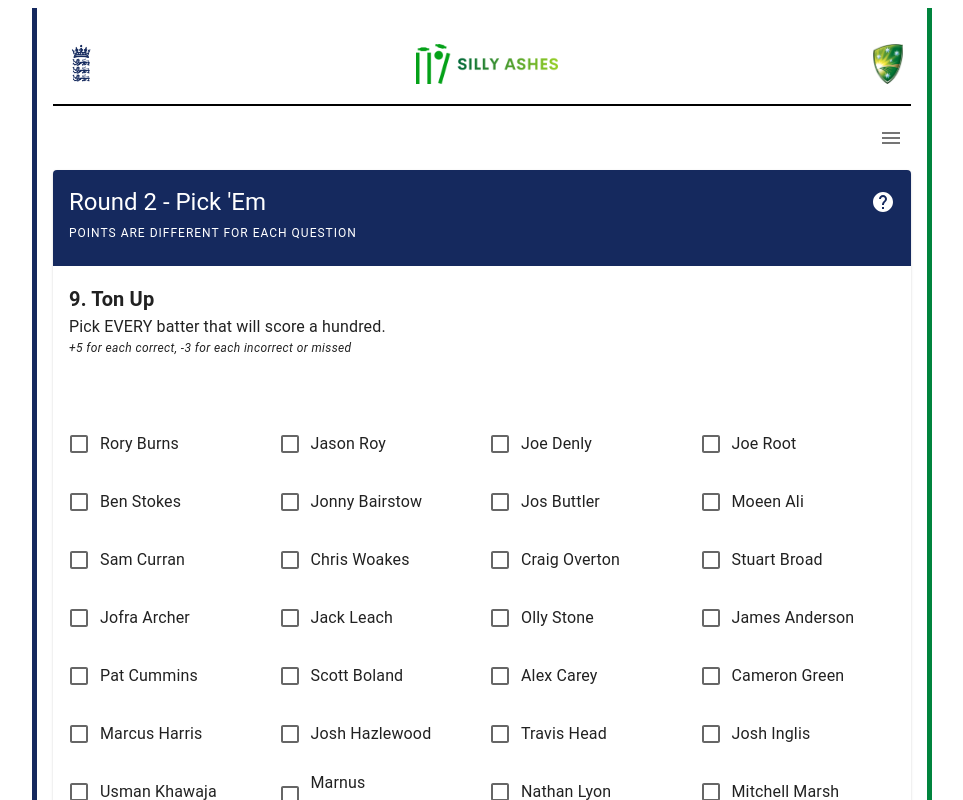
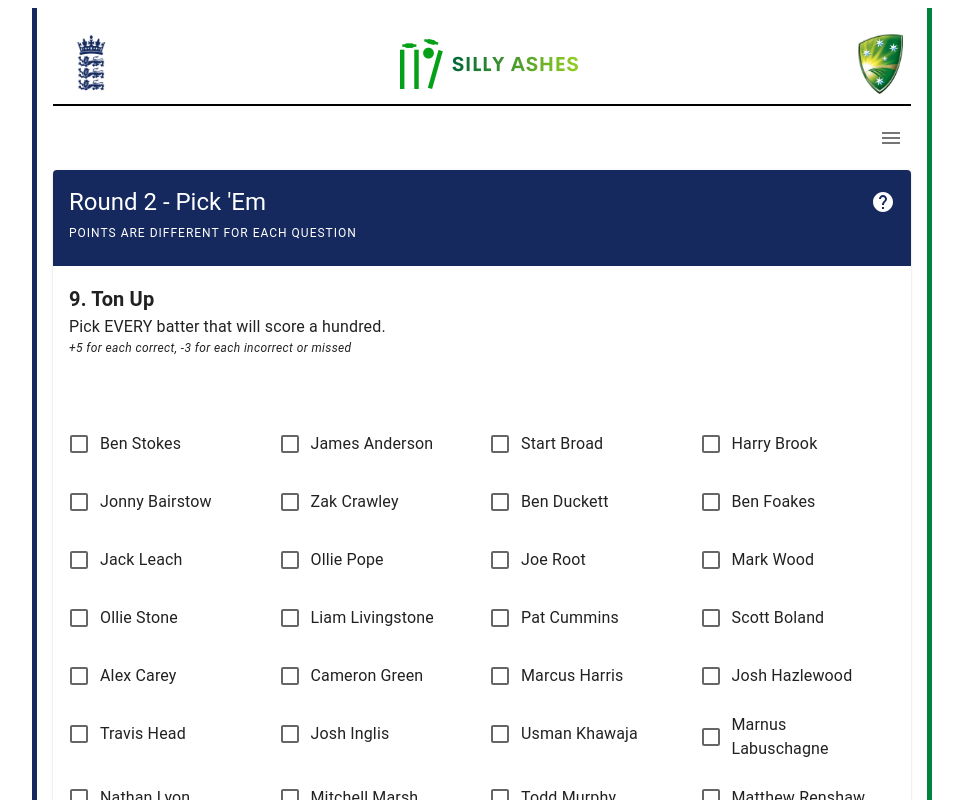
Before and after one commit to mdnrosen/sillyashes, a React (Create React App) app: page /pick in a window 1280 px wide. Shown: the top 800 px of the page, without its empty margins (158-1121 px from the left). Built offline with nearby package versions, Linux system fonts and the light colour scheme.

Commit message:
updated englands squad, still stuck on the 5fer emptying its own state bug

```diff
--- a/src/App.js
+++ b/src/App.js
@@ -49,10 +49,10 @@
     <ThemeProvider theme={theme}>
       <Container maxWidth="md" sx={{ m:1, mx: 'auto',  p: { sx: 1, sm: 2 }, borderRight: 5, borderRightColor: '#00843D', borderLeft: 5, borderLeftColor: '#15295e' }}>
         <Toolbar sx={{ borderBottom: '2px solid black',justifyContent: 'space-between', p: { xs: 1, sm: 1 }}} >
-          <Box component="img" src={Logo_ECB} height={40} />
-          <Box component="img" src={Logo} height={40} />
+          <Box component="img" src={Logo_ECB} height={60} />
+          <Box component="img" src={Logo} height={50} />
           {/* <Box component="img" src={Logo_Ashes} height={50} /> */}
-          <Box component="img" src={Logo_CA} height={40} />
+          <Box component="img" src={Logo_CA} height={60} />
           {/* <Typography variant="h5">Silly Ashes</Typography> */}
 
         </Toolbar>
--- a/src/components/FiveWickets.js
+++ b/src/components/FiveWickets.js
@@ -52,7 +52,7 @@
 
                 </Toolbar>
                 <Grid container spacing={2}>
-                    {bowlers.reverse().map((p, i) =>
+                    {bowlers.map((p, i) =>
                         <Grid item xs={12} sm={6} md={4} lg={3} key={i}>
                             <FormGroup
                                 onChange={handleChange}
--- a/src/components/FullStraight.js
+++ b/src/components/FullStraight.js
@@ -1,7 +1,6 @@
 import React, { useState, useEffect, useContext } from 'react'
 import players from '../players.json'
-import { Box, Divider, FormControl, InputLabel, Select, MenuItem, Grid, Typography } from '@mui/material'
-
+import { Box, FormControl, InputLabel, Select, MenuItem, Grid, Typography } from '@mui/material'
 import { GuessContext } from '../App'
 
 const FullStraight = ({ handlePickem, question }) => {
--- a/src/components/Hundreds.js
+++ b/src/components/Hundreds.js
@@ -42,7 +42,7 @@
                     <FormControlLabel
                         control={
                             <Checkbox
-                                checked={guesses['tons'].includes(name)}
+                                checked={selected.includes(name)}
                                 value={name}
                             />
                         }
--- a/src/components/PickEm.js
+++ b/src/components/PickEm.js
@@ -1,4 +1,4 @@
-import React, { useState, useContext, useCallback } from 'react'
+import React, { useState, useContext } from 'react'
 import { useNavigate } from 'react-router-dom'
 import { Box, Button, Card, CardActions, CardContent, CardHeader, Divider, Grid, IconButton, Typography } from '@mui/material'
 import { Help } from '@mui/icons-material'
@@ -25,6 +25,8 @@
 
 
     const handlePickem = (selected, questionName) => {
+        console.log('Selected ->', selected)
+        console.log('questionName ->', questionName)
         setGuesses({...guesses, [questionName]: selected })
     }
 
--- a/src/components/Quack.js
+++ b/src/components/Quack.js
@@ -71,8 +71,8 @@
                                     control={
                                         <Checkbox
                                             value={p.name}
+                                            checked={selected.includes(p.name)}
                                             disabled={isDisabled(p.name)}
-                                            checked={selected.includes(p.name)}
                                         />
                                     }
                                     label={p.name}
--- a/src/components/Summaries/Checkbox_Summary.js
+++ b/src/components/Summaries/Checkbox_Summary.js
@@ -20,7 +20,7 @@
             const result = questionAnswered(q, guesses)
             if (!result) setComplete(false)
         })
-    },[guesses, questions])
+    },[])
 
     const renderChosen = (q) => {
         // these are an object so need to be handled separately
--- a/src/helpers.js
+++ b/src/helpers.js
@@ -11,9 +11,6 @@
 }
 
 
-
-
-
 exports.questionAnswered = (question, guesses) => {
     if (question.name === 'bigHitters' || question.name === 'fullStraight') {
         const answers = Object.values(guesses[question.name])
--- a/src/players.json
+++ b/src/players.json
@@ -1,21 +1,63 @@
 [
     {
         "team" : "England",
-        "name" : "Rory Burns",
+        "name" : "Ben Stokes",
+        "batter" : true,
+        "bowler" : true
+    },
+    {
+        "team" : "England",
+        "name" : "James Anderson",
+        "batter" : false,
+        "bowler" : true
+    },
+    {
+        "team" : "England",
+        "name" : "Start Broad",
+        "batter" : false,
+        "bowler" : true
+    },
+    {
+        "team" : "England",
+        "name" : "Harry Brook",
         "batter" : true,
         "bowler" : false
     },
     {
         "team" : "England",
-        "name" : "Jason Roy",
+        "name" : "Jonny Bairstow",
         "batter" : true,
         "bowler" : false
     },
     {
         "team" : "England",
-        "name" : "Joe Denly",
+        "name" : "Zak Crawley",
         "batter" : true,
+        "bowler" : false
+    },
+    {
+        "team" : "England",
+        "name" : "Ben Duckett",
+        "batter" : true,
+        "bowler" : false
+    },
+    {
+        "team" : "England",
+        "name" : "Ben Foakes",
+        "batter" : true,
+        "bowler" : false
+    },
+    {
+        "team" : "England",
+        "name" : "Jack Leach",
+        "batter" : false,
         "bowler" : true
+    },
+    {
+        "team" : "England",
+        "name" : "Ollie Pope",
+        "batter" : true,
+        "bowler" : false
     },
     {
         "team" : "England",
@@ -25,74 +67,20 @@
     },
     {
         "team" : "England",
-        "name" : "Ben Stokes",
-        "batter" : true,
-        "bowler" : true
-    },
-    {
-        "team" : "England",
-        "name" : "Jonny Bairstow",
-        "batter" : true,
-        "bowler" : false
-    },
-    {
-        "team" : "England",
-        "name" : "Jos Buttler",
-        "batter" : true,
-        "bowler" : false
-    },
-    {
-        "team" : "England",
-        "name" : "Moeen Ali",
-        "batter" : true,
-        "bowler" : true
-    },
-    {
-        "team" : "England",
-        "name" : "Sam Curran",
+        "name" : "Mark Wood",
         "batter" : false,
         "bowler" : true
     },
     {
         "team" : "England",
-        "name" : "Chris Woakes",
+        "name" : "Ollie Stone",
         "batter" : false,
         "bowler" : true
     },
     {
         "team" : "England",
-        "name" : "Craig Overton",
-        "batter" : false,
-        "bowler" : true
-    },
-    {
-        "team" : "England",
-        "name" : "Stuart Broad",
-        "batter" : false,
-        "bowler" : true
-    },
-    {
-        "team" : "England",
-        "name" : "Jofra Archer",
-        "batter" : false,
-        "bowler" : true
-    },
-    {
-        "team" : "England",
-        "name" : "Jack Leach",
-        "batter" : false,
-        "bowler" : true
-    },
-    {
-        "team" : "England",
-        "name" : "Olly Stone",
-        "batter" : false,
-        "bowler" : true
-    },
-    {
-        "team" : "England",
-        "name" : "James Anderson",
-        "batter" : false,
+        "name" : "Liam Livingstone",
+        "batter" : true,
         "bowler" : true
     },
     {
```
Also changed, not shown: src/components/BigHitters.js (+0 -14 lines).
